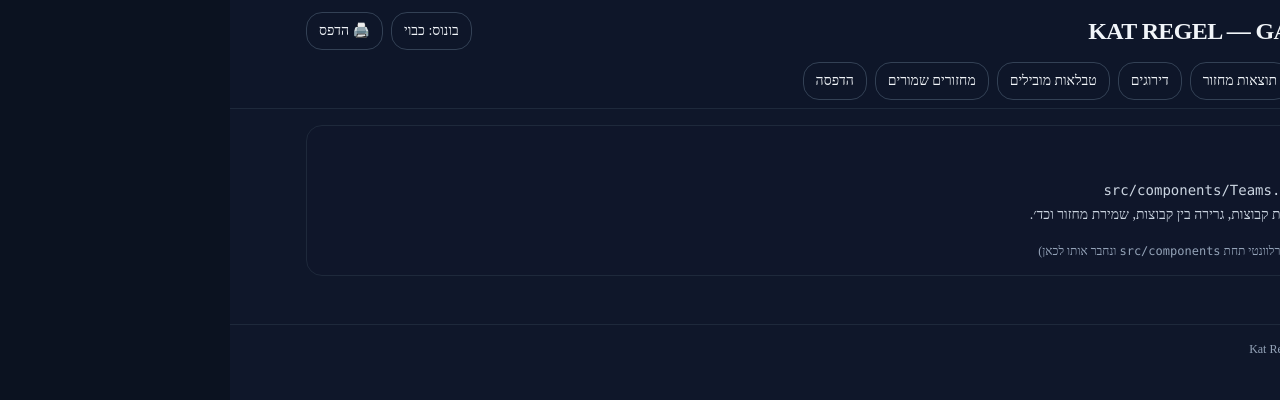
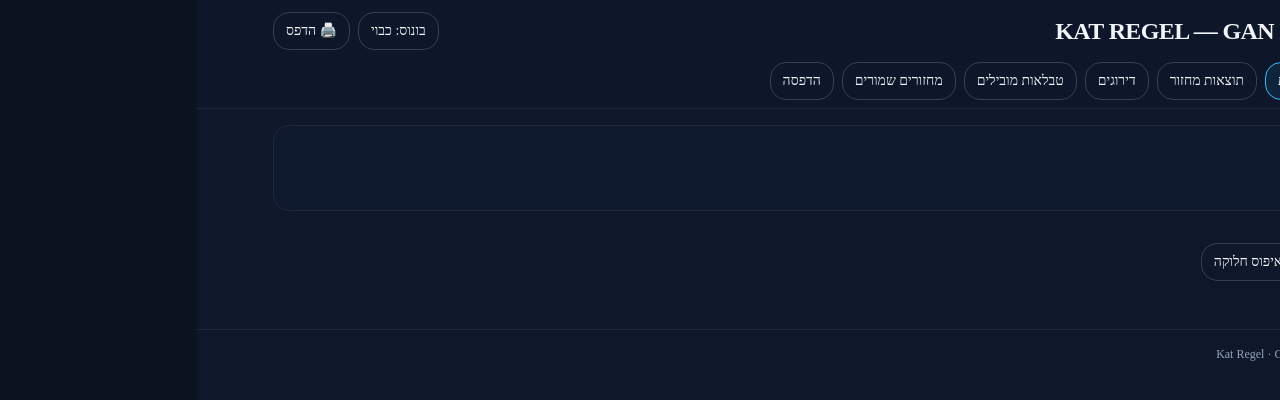
Before and after one commit to ShmuelBarazani/kat-regel-gan-daniel-v2, a React (Vite) app: page / in a window 1280 px wide. Shown: the top 400 px of the page. Built offline with nearby package versions, Linux system fonts and the light colour scheme.

Commit message:
Update App.jsx

```diff
--- a/src/App.jsx
+++ b/src/App.jsx
@@ -1,10 +1,12 @@
 import React, { useMemo, useState } from "react";
-
-/**
- * Kat Regel – Gan Daniel V2
- * שלד ראשי עם טאבים: שחקנים / קבוצות / תוצאות מחזור / דירוגים / טבלאות מובילים / מחזורים שמורים / הדפסה
- * את הקומפוננטים עצמם ניצור בקבצים נפרדים ב-src/components (בשלב הבא).
- */
+import Players from "./components/Players";
+import Teams from "./components/Teams";
+import MatchdayResults from "./components/MatchdayResults";
+import Ranking from "./components/Ranking";
+import Leaderboards from "./components/Leaderboards";
+import SavedCycles from "./components/SavedCycles";
+import PrintView from "./components/PrintView";
+import BonusToggle from "./components/BonusToggle";
 
 const TABS = [
   { id: "players", label: "שחקנים" },
@@ -17,7 +19,7 @@ const TABS = [
 ];
 
 export default function App() {
-  const [activeTab, setActiveTab] = useState("teams"); // ברירת־מחדל: מסך הקבוצות
+  const [activeTab, setActiveTab] = useState("teams");
   const [bonusEnabled, setBonusEnabled] = useState(false);
 
   const title = useMemo(
@@ -30,30 +32,11 @@ export default function App() {
       {/* עליון */}
       <header className="sticky top-0 z-50 border-b border-slate-800 bg-slate-900/90 backdrop-blur">
         <div className="mx-auto max-w-6xl px-3 py-3 flex items-center justify-between">
-          <h1 className="text-lg sm:text-xl md:text-2xl font-semibold tracking-tight">
-            {title}
-          </h1>
+          <h1 className="text-lg sm:text-xl md:text-2xl font-semibold tracking-tight">{title}</h1>
 
           <div className="flex items-center gap-2">
-            <button
-              onClick={() => setBonusEnabled(v => !v)}
-              className={`px-3 py-2 rounded-2xl text-sm border transition
-                ${bonusEnabled
-                  ? "border-emerald-400 bg-emerald-500/10 hover:bg-emerald-500/20"
-                  : "border-slate-700 hover:bg-slate-800"
-                }`}
-              title="הפעל/בטל בונוס"
-            >
-              {bonusEnabled ? "בונוס: פעיל" : "בונוס: כבוי"}
-            </button>
-
-            <button
-              onClick={() => window.print()}
-              className="px-3 py-2 rounded-2xl text-sm border border-slate-700 hover:bg-slate-800"
-              title="הדפס"
-            >
-              🖨️ הדפס
-            </button>
+            <BonusToggle value={bonusEnabled} onToggle={()=>setBonusEnabled(v=>!v)} />
+            <button onClick={() => window.print()} className="btn" title="הדפס">🖨️ הדפס</button>
           </div>
         </div>
 
@@ -80,57 +63,13 @@ export default function App() {
 
       {/* תוכן */}
       <main className="mx-auto max-w-6xl px-3 py-4">
-        {activeTab === "players" && (
-          <Placeholder title="שחקנים">
-            כאן נטען את הקובץ: <code>src/components/Players.jsx</code>
-          </Placeholder>
-        )}
-
-        {activeTab === "teams" && (
-          <Placeholder title="קבוצות">
-            כאן נטען את הקובץ: <code>src/components/Teams.jsx</code>
-            <br />
-            * בגרסה המלאה נציג יצירת קבוצות, גרירה בין קבוצות, שמירת מחזור וכד׳.
-          </Placeholder>
-        )}
-
-        {activeTab === "matchday" && (
-          <Placeholder title="תוצאות מחזור">
-            כאן נטען את הקובץ: <code>src/components/MatchdayResults.jsx</code>
-          </Placeholder>
-        )}
-
-        {activeTab === "ranking" && (
-          <Placeholder title="דירוגים">
-            כאן נטען את הקובץ: <code>src/components/Ranking.jsx</code>
-            <br />
-            * כולל דירוג שבועי/חודשי, וניקוד (1 נק׳ לשער, 3 נק׳ לניצחון + בונוס לפי ההגדרות שלך).
-          </Placeholder>
-        )}
-
-        {activeTab === "leaderboards" && (
-          <Placeholder title="טבלאות מובילים">
-            כאן נטען את הקובץ: <code>src/components/Leaderboards.jsx</code>
-            <br />
-            * לוחות כמו “אליפות החודש”, “מלך השערים” (חודשי/שנתי) וכו׳.
-          </Placeholder>
-        )}
-
-        {activeTab === "saved" && (
-          <Placeholder title="מחזורים שמורים">
-            כאן נטען את הקובץ: <code>src/components/SavedCycles.jsx</code>
-            <br />
-            * כולל סימון/מחיקה, “סמן הכל/בטל”, וכפתור מחיקה לכל שורה.
-          </Placeholder>
-        )}
-
-        {activeTab === "print" && (
-          <Placeholder title="תצוגת הדפסה">
-            כאן נטען את הקובץ: <code>src/components/PrintView.jsx</code>
-            <br />
-            * ההדפסה תכבד את CSS ההדפסה (A4 נוף, גבולות שחורים, ללא שכפול).
-          </Placeholder>
-        )}
+        {activeTab === "players" && <Players />}
+        {activeTab === "teams" && <Teams />}
+        {activeTab === "matchday" && <MatchdayResults bonusEnabled={bonusEnabled} />}
+        {activeTab === "ranking" && <Ranking />}
+        {activeTab === "leaderboards" && <Leaderboards />}
+        {activeTab === "saved" && <SavedCycles />}
+        {activeTab === "print" && <PrintView />}
       </main>
 
       {/* תחתון */}
@@ -142,15 +81,3 @@ export default function App() {
     </div>
   );
 }
-
-function Placeholder({ title, children }) {
-  return (
-    <section className="rounded-2xl border border-slate-800 bg-slate-900/60 p-4">
-      <h2 className="text-base sm:text-lg font-semibold mb-2">{title}</h2>
-      <div className="text-sm text-slate-300 leading-6">{children}</div>
-      <div className="mt-4 text-xs text-slate-400">
-        (בשלב הבא ניצור את הקובץ הרלוונטי תחת <code>src/components</code> ונחבר אותו לכאן)
-      </div>
-    </section>
-  );
-}
```
